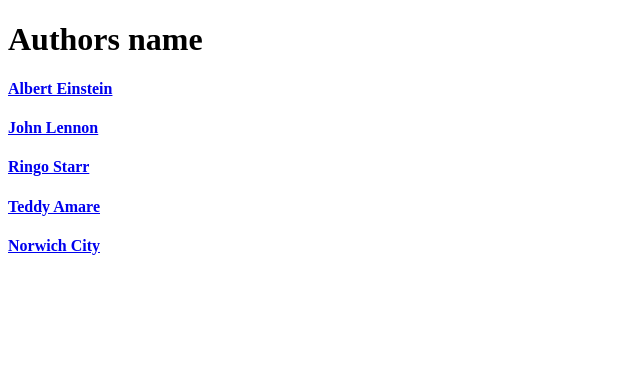
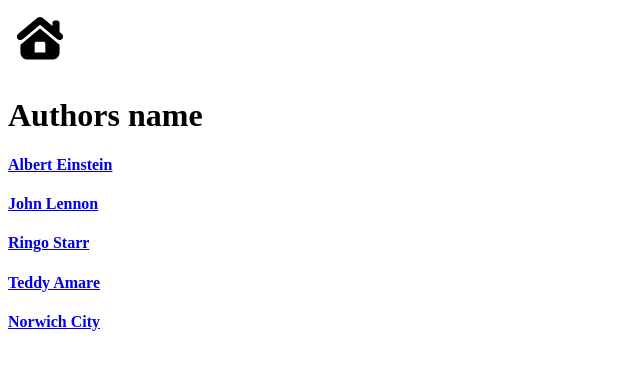
Before and after one commit to teddygizachew/GreatQuotes, a PHP site: page /NKU/authors/index.php in a window 1280 px wide. Shown: the top 370 px of the page, without its empty margins (0-640 px from the left). Run offline with PHP 8.4, Linux system fonts and the light colour scheme.

Commit message:
Update index.php

```diff
--- a/authors/index.php
+++ b/authors/index.php
@@ -27,6 +27,13 @@ function display_authors($authors_array)
 </head>
 
 <body>
+
+  <div class="home-page-link">
+    <a class="homeLink" href="../index.php">
+      <img src="../assets/home.svg" alt="">
+    </a>
+  </div>
+
   <h1>Authors name</h1>
   <?php
   display_authors($authors_array);
```
